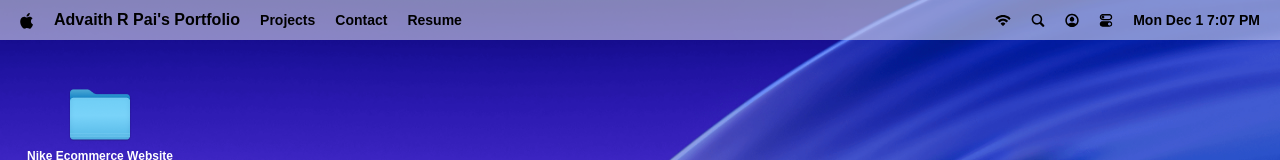
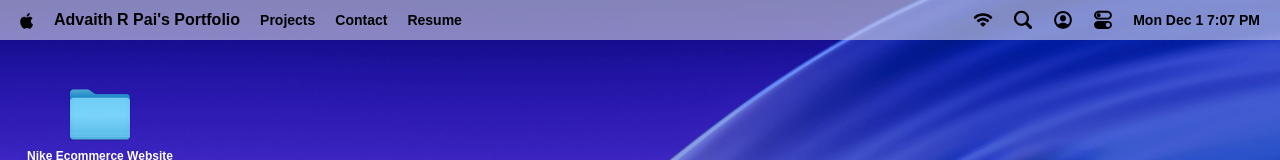
Before and after one commit to aridepai17/ADVAITH-R-PAI-PORTFOLIO, a React (Vite) app: page / in a window 1280 px wide. Shown: the top 160 px of the page. Built offline with nearby package versions, Linux system fonts and the light colour scheme; a web font is replaced by a local one.

Commit message:
feat(navbar): Centralize navigation data
- Refactored Navbar to import `navLinks` and `navIcons` from `constants/index.js`.
- This improves maintainability by centralizing navigation data.

```diff
--- a/src/components/Navbar.jsx
+++ b/src/components/Navbar.jsx
@@ -5,7 +5,7 @@ import dayjs from "dayjs";
 
 const Navbar = () => {
 	const { openWindow } = useWindowStore();
-    const { toggleTheme } = useThemeStore();
+	const { toggleTheme } = useThemeStore();
 
 	return (
 		<nav>
@@ -14,7 +14,7 @@ const Navbar = () => {
 				<p>Advaith R Pai's Portfolio</p>
 
 				<ul>
-					{navLinks.map(({ id, name, type }) => (
+					{navLinks.map(({ name, type }) => (
 						<li key={type} onClick={() => openWindow(type)}>
 							<p>{name}</p>
 						</li>
@@ -24,24 +24,31 @@ const Navbar = () => {
 
 			<div>
 				<ul>
-					{navIcons.map(({ id, img }) =>
-                        id === 4 ? (
-                            <li key={id} onClick={toggleTheme}>
-                                <img src={img} className="icon-hover" alt="mode-toggle" />
-                            </li>
-                        ) : (
-                            <li key={id}>
-                                <img
-                                    src={img}
-                                    className="icon-hover"
-                                    alt={`icon-${id}`}
-                                />
-                            </li>
-                        )
-                    )}
+					{navIcons.map(({ id, img }) => (
+						<li
+							key={id}
+							onClick={id === 4 ? toggleTheme : undefined}
+						>
+							<img
+								src={img}
+								alt={id === 4 ? "mode-toggle" : `icon-${id}`}
+								className={`
+                                    w-5 h-5 transition-all duration-200
+                                    hover:scale-110 hover:brightness-125
+                                    ${
+										id === 4
+											? "cursor-pointer"
+											: "cursor-default"
+									}
+                                `}
+							/>
+						</li>
+					))}
 				</ul>
 
-				<time className="font-geist font-black">{dayjs().format("ddd MMM D h:mm A")}</time>
+				<time className="font-geist font-black">
+					{dayjs().format("ddd MMM D h:mm A")}
+				</time>
 			</div>
 		</nav>
 	);
```
